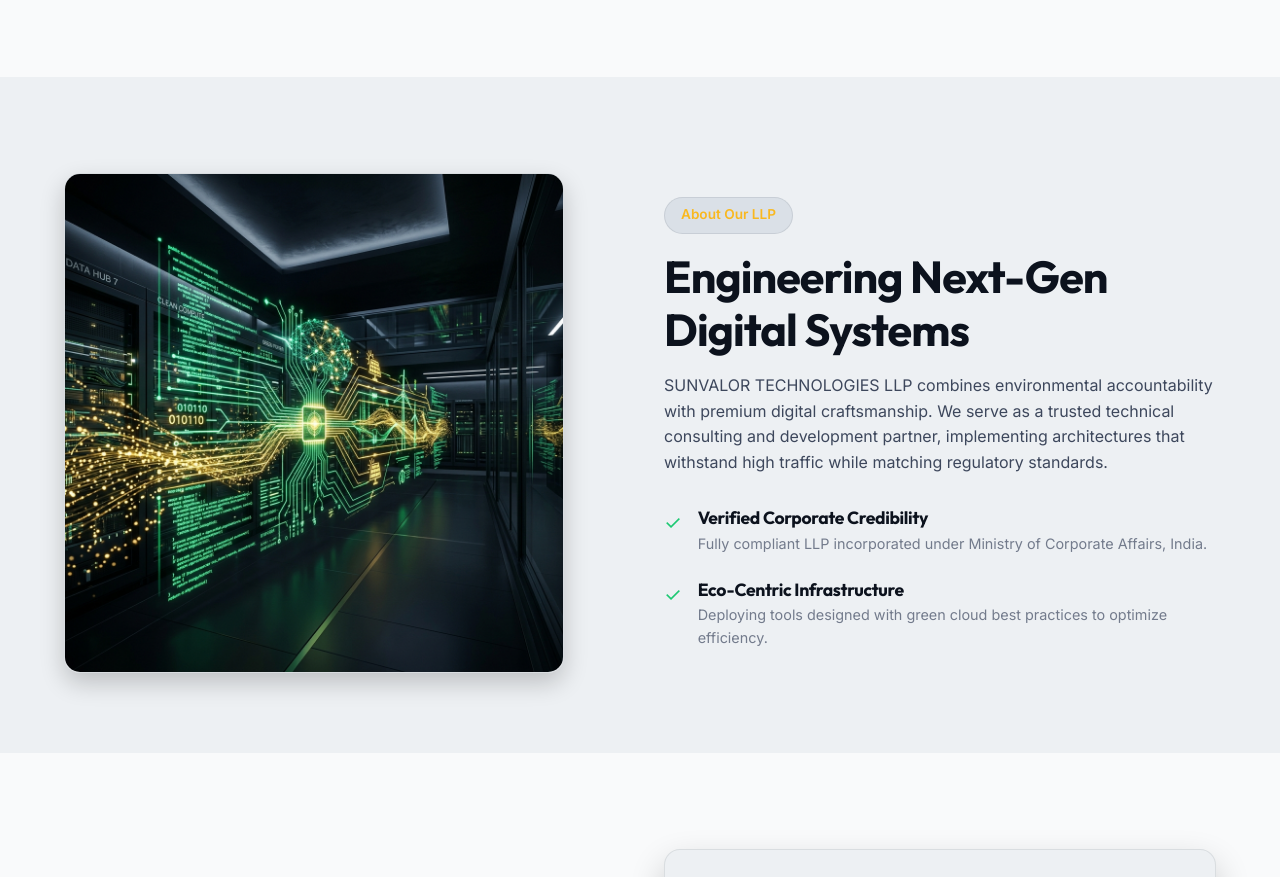
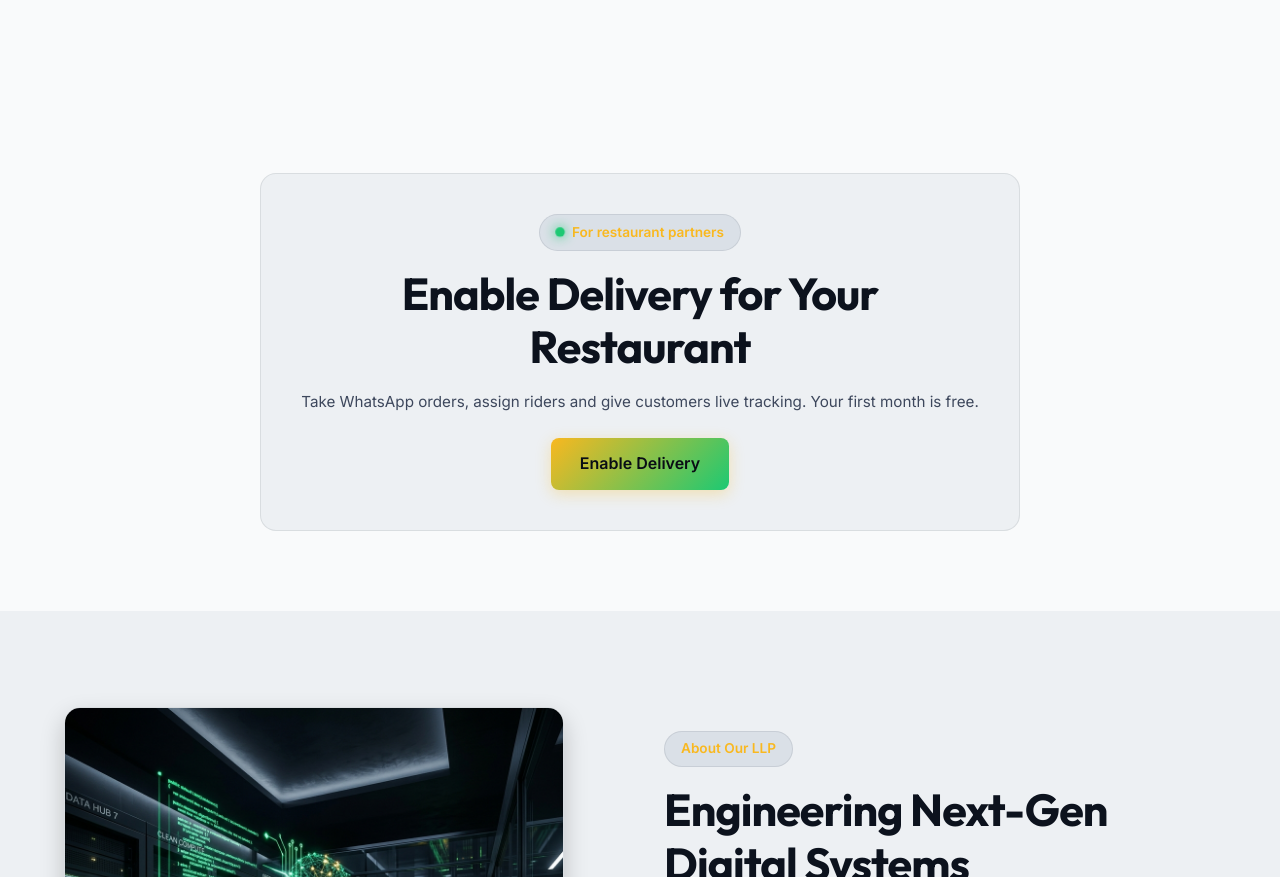
Before and after one commit to Sarthak-D96/Company_website, a plain HTML site: page index.html in a window 1280 px wide. Shown: the part 1386-2263 px from the top of the page. Drawn offline with Linux system fonts and the light colour scheme.

Commit message:
ed addition

```diff
--- a/index.html
+++ b/index.html
@@ -102,6 +102,24 @@
               configured for modern companies.</p>
           </article>
         </div>
+      </div>
+    </section>
+
+    <!-- ENABLE DELIVERY CTA -->
+    <!-- Links to the Enable Delivery app (drf-project/enable-delivery-app),
+         hosted separately at app.sunvalor.in. -->
+    <section id="enable-delivery" class="section-padding">
+      <div class="container">
+        <article class="service-card" style="text-align: center; max-width: 760px; margin-inline: auto;">
+          <div class="badge" style="margin-inline: auto;">
+            <span class="badge-dot" aria-hidden="true"></span>
+            <span>For restaurant partners</span>
+          </div>
+          <h2 class="section-title" style="margin-block: 1rem;">Enable Delivery for Your Restaurant</h2>
+          <p style="color: var(--text-secondary); margin-bottom: 1.5rem;">Take WhatsApp orders, assign riders and give
+            customers live tracking. Your first month is free.</p>
+          <a href="https://app.sunvalor.in/enable-delivery/" class="btn btn-primary">Enable Delivery</a>
+        </article>
       </div>
     </section>
 
--- a/js/main.js
+++ b/js/main.js
@@ -1,3 +1,4 @@
+
 document.addEventListener('DOMContentLoaded', () => {
   // MOBILE NAVIGATION DRAWER
   const menuToggle = document.querySelector('.menu-toggle');
```
Also changed, not shown: terms.html (+1 -1 lines).
